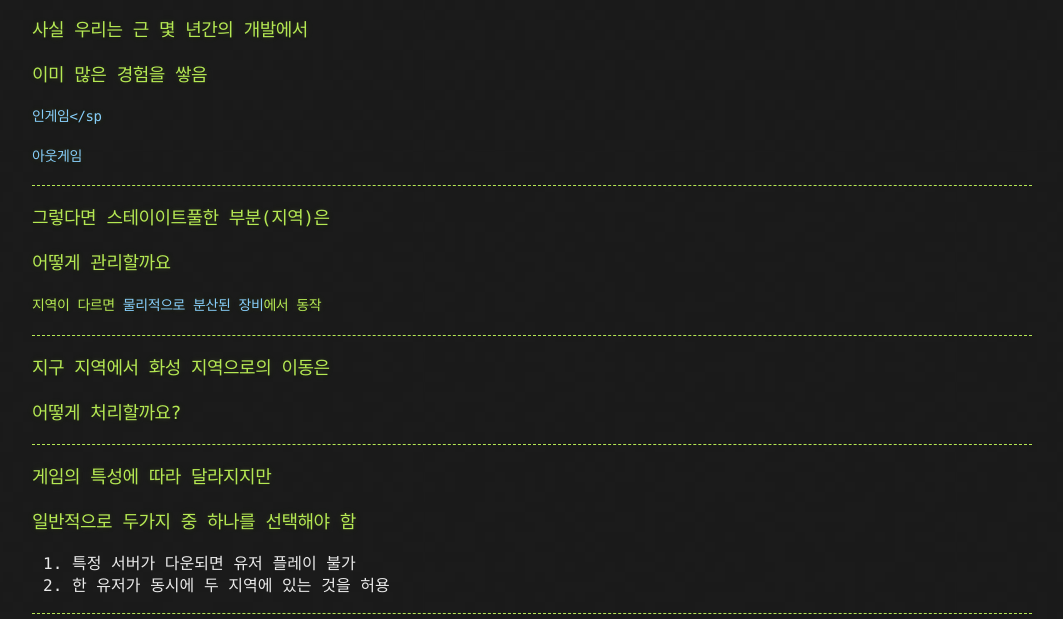
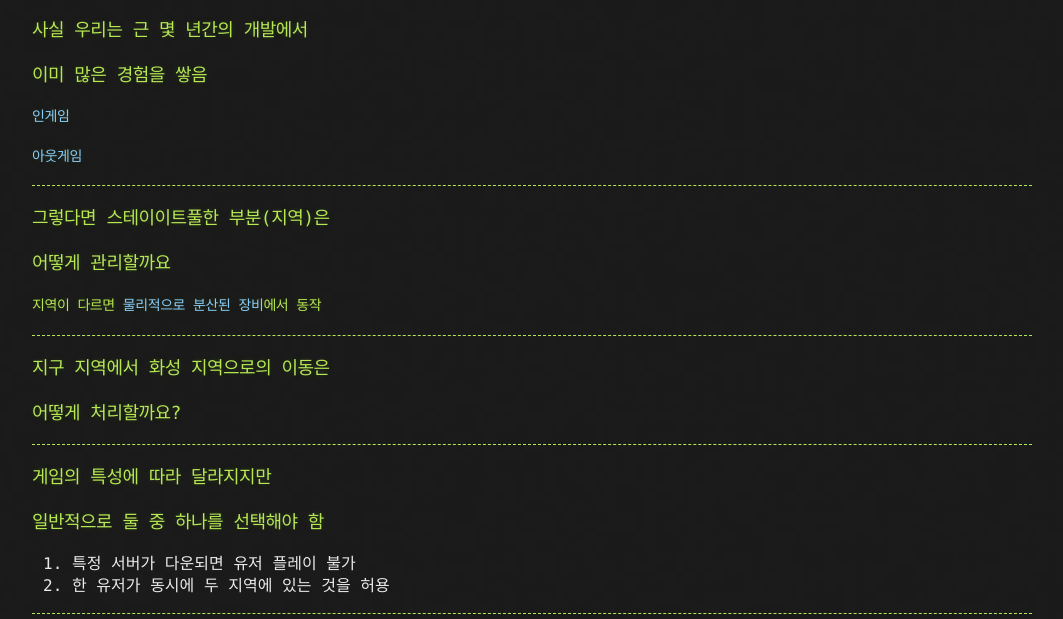
Before and after one commit to hueypark/hueypark.github.io, a Jekyll site: the page built from assets/slide/huge-single-mmorpg-server.md, in a window 1280 px wide and 900 px high, scrolled down 3953 px. Shown: the part 152-771 px from the top of the window, without its empty margins (108-1171 px from the left). Built offline with Jekyll 4.4.1, drawn with Linux system fonts in a browser that asks for light colours; our own code applies the rules of GitHub Pages for plain Markdown files.

Commit message:
Update huge-single-mmorpg-server.md

```diff
--- a/assets/slide/huge-single-mmorpg-server.md
+++ b/assets/slide/huge-single-mmorpg-server.md
@@ -215,7 +215,7 @@
 
 ### 이미 많은 경험을 쌓음
 
-#### <span class="fragment" style="color:LightSkyBlue">인게임</sp
+#### <span class="fragment" style="color:LightSkyBlue">인게임</span>
 #### <span class="fragment" style="color:LightSkyBlue">아웃게임</span>
 
 ---
@@ -235,7 +235,7 @@
 
 ### 게임의 특성에 따라 달라지지만
 
-### 일반적으로 두가지 중 하나를 선택해야 함
+### 일반적으로 둘 중 하나를 선택해야 함
 
 1. 특정 서버가 다운되면 유저 플레이 불가
 2. 한 유저가 동시에 두 지역에 있는 것을 허용
```
